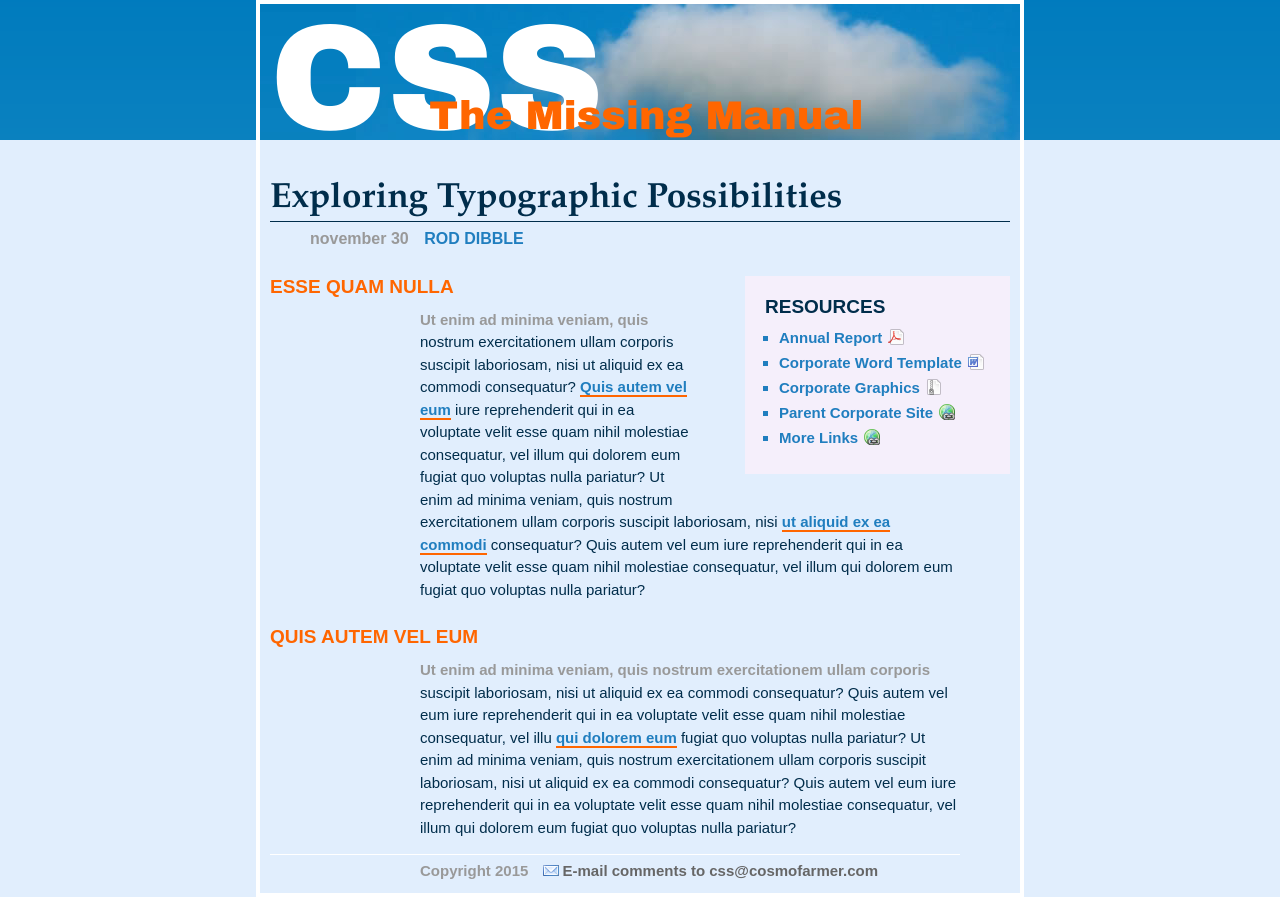
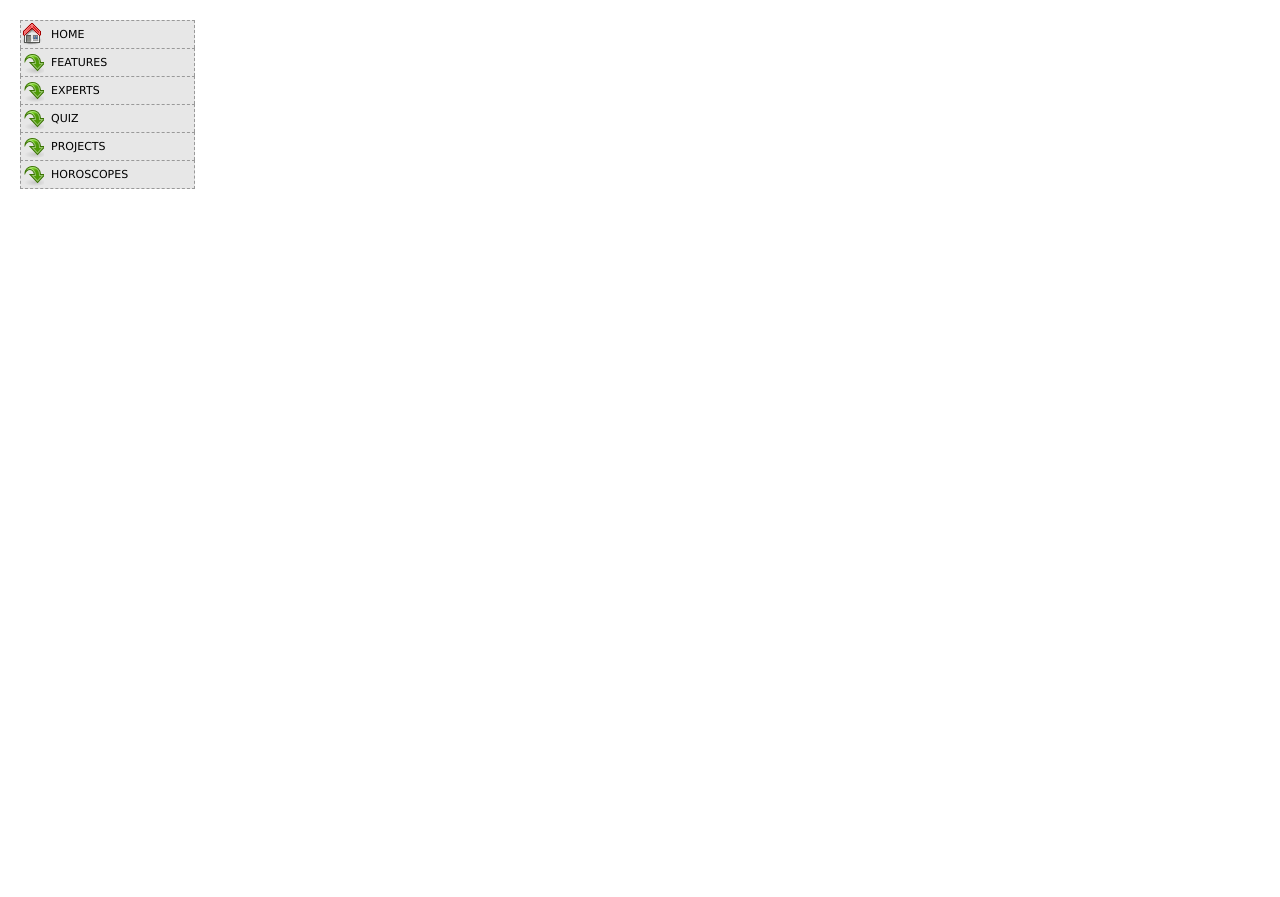
Before and after one commit to KMishik/gulp.pattern, a website: page app/index.html in a window 1280 px wide. After the commit the page ends 800 px from the top, so only its background shows below. Drawn offline with Linux system fonts and the light colour scheme; files whose address does not match are found by name.

Commit message:
Chapter 9 end vertical Nav bar

```diff
--- a/app/index.html
+++ b/app/index.html
@@ -1,76 +1,102 @@
 <!doctype html>
 <html>
 <head>
-<meta charset="UTF-8">
-<title>CSS Typography</title>
-<link href="css/styles.css" rel="stylesheet">
+<meta charset="ISO-8859-1">
+<title>CosmoFarmer</title>
 <style>
+/* reset browser styles */
+html, body, div, span, object, iframe, h1, h2, h3, h4, h5, h6, p, blockquote, pre, a, abbr, acronym, address, big, cite, code, del, dfn, em, img, ins, kbd, q, s, samp,small, strike, strong, sub, sup, tt, var, b, u, i, center, dl, dt, dd, ol, ul, li, fieldset, form, label, legend,
+table, caption, tbody, tfoot, thead, tr, th, td, article, aside, canvas, details, embed,
+figure, figcaption, footer, header, hgroup, menu, nav, output, ruby, section, summary,
+time, mark, audio, video {
+	margin: 0;
+	padding: 0;
+	border: 0;
+	font-size: 100%;
+	vertical-align: baseline;
+}
+article, aside, details, figcaption, figure, footer, header, hgroup, menu, nav, section {
+	display: block;
+}
+body {
+	line-height: 1.2;
+}
+ol {
+	padding-left: 1.4em;
+	list-style: decimal;
+}
+ul {
+	padding-left: 1.4em;
+	list-style: square;
+}
+table {
+	border-collapse: collapse;
+	border-spacing: 0;
+}
+/* end reset browser styles */
 
-	a {
-		color: #207EBF;
+/* BASIC */
+body {
+	font: 62.5% Verdana, Arial, Helvetica, sans-serif;
+	padding: 20px;
+}
+.mainNav {
+	margin: 0;
+	padding: 0;
+	list-style: none;
+	width: 175px;
+}
+.mainNav a {
+	color: #000;
+	font-size: 11px;
+	text-transform: uppercase;
 	text-decoration: none;
+	border: 1px dashed #999;
+	border-bottom: none;
+	padding: 7px 5px 7px 30px;
+	display: block;
+	background-color: #e7e7e7;
+	background-image: url(images/nav.png);
+	background-repeat: no-repeat;
+	background-position: 0 2px;
+}
+.mainNav .homeLink {
+	background-image: url(images/home.png);
+}
+.mainNav li:last-of-type a {
+	border-bottom: 1px dashed #999;
+}
+.mainNav a:hover {
 	font-weight: bold;
-		border-bottom: 2px solid #F60;
+	background-color: #B2F511;
+	background-position: 3px 50%;
 }
-	a:visited {
-		color: #6E97BF;
+.home .homeLink,
+.feature .featureLink,
+.expert .expertLink,
+.quiz .quizLink,
+.project .projectLink,
+.horoscope .horoscopeLink {
+	background-color: #ffffff;
+	background-position: 97% 100%;
+	padding-right: 15px;
+	padding-left: 30px;
+	font-weight: bold;
 }
-	a:hover {
-		color: #FFF;
-		background-color: #6E97BF;
-		border-bottom-color: #6E97BF;
-	}
-	a[href^="mailto:"] {
-		color: #666666;
-		border: none;
-		background: url(images/email.gif) no-repeat left center;
-		padding-left: 20px;
-		margin-left: 10px;
-	}
-	.resources a {
-		border-bottom: none;
-		padding-right: 22px;
-	}
-	.resources a[href*="://"] {
-		background: url(images/globe.png) no-repeat right center;
-	}
-	.resources a[href$=".pdf"] {
-		background: url(images/acrobat.png) no-repeat right center;
-	}
-	.resources a[href$=".zip"] {
-		background: url(images/zip.png) no-repeat right center;
-	}
-	.resources a[href$=".doc"] {
-		background: url(images/word.png) no-repeat right center;
-	}
-	.resources a:hover {
-		color: #000;
-		background-color: rgba(255,255,255,.8);
+.home a.homeLink {
+	background-image: url(images/nav.png);
 }
 
 </style>
 </head>
-
-<body>
-<div class="main">
-<h1><strong>CSS</strong> The Missing Manual</h1>
-<h2>Exploring Typographic Possibilities</h2>
-<p class="byline">november 30 <strong>Rod Dibble</strong></p>
-<div class="resources">
-<h3> Resources</h3>
-<ul>
-  <li><a href="report.pdf">Annual Report</a></li>
-  <li><a href="template.doc">Corporate Word Template</a></li>
-  <li><a href="logos.zip">Corporate Graphics</a></li>
-  <li><a href="https://www.yahoo.com/">Parent Corporate Site</a></li>
-  <li><a href="https://www.google.com/">More Links</a></li>
+<body class="">
+  <ul class="mainNav">
+    <li><a href="/index.html" class="homeLink">Home</a></li>
+    <li><a href="/features/" class="featureLink">Features</a></li>
+    <li><a href="/experts/" class="expertLink">Experts</a></li>
+    <li><a href="/quiz/" class="quizLink">Quiz</a></li>
+    <li><a href="/projects/" class="projectLink">Projects</a></li>
+    <li><a href="/horoscopes/" class="horoscopeLink">Horoscopes</a></li>
   </ul>
-</div>
-<h3>Esse quam nulla</h3>
-<p>Ut enim ad minima veniam, quis nostrum exercitationem ullam corporis suscipit laboriosam, nisi ut aliquid ex ea commodi consequatur? <a href="test.html">Quis autem vel eum</a> iure reprehenderit qui in ea voluptate velit esse quam nihil molestiae consequatur, vel illum qui dolorem eum fugiat quo voluptas nulla pariatur? Ut enim ad minima veniam, quis nostrum exercitationem ullam corporis suscipit laboriosam, nisi <a href="test2.html">ut aliquid ex ea commodi</a> consequatur? Quis autem vel eum iure reprehenderit qui in ea voluptate velit esse quam nihil molestiae consequatur, vel illum qui dolorem eum fugiat quo voluptas nulla pariatur?</p>
-<h3>Quis autem vel eum</h3>
-<p>Ut enim ad minima veniam, quis nostrum exercitationem ullam corporis suscipit laboriosam, nisi ut aliquid ex ea commodi consequatur? Quis autem vel eum iure reprehenderit qui in ea voluptate velit esse quam nihil molestiae consequatur, vel illu <a href="test3.html">qui dolorem eum</a> fugiat quo voluptas nulla pariatur? Ut enim ad minima veniam, quis nostrum exercitationem ullam corporis suscipit laboriosam, nisi ut aliquid ex ea commodi consequatur? Quis autem vel eum iure reprehenderit qui in ea voluptate velit esse quam nihil molestiae consequatur, vel illum qui dolorem eum fugiat quo voluptas nulla pariatur?</p>
-<p class="legal">Copyright 2015 <a href="mailto:css@cosmofarmer.com">E-mail comments to css@cosmofarmer.com</a></p>
-</div>
 </body>
 </html>
```
Also changed, not shown: app/images/home.png (added), app/images/nav.png (added). Lines whose indentation alone changed are shown as unchanged.
